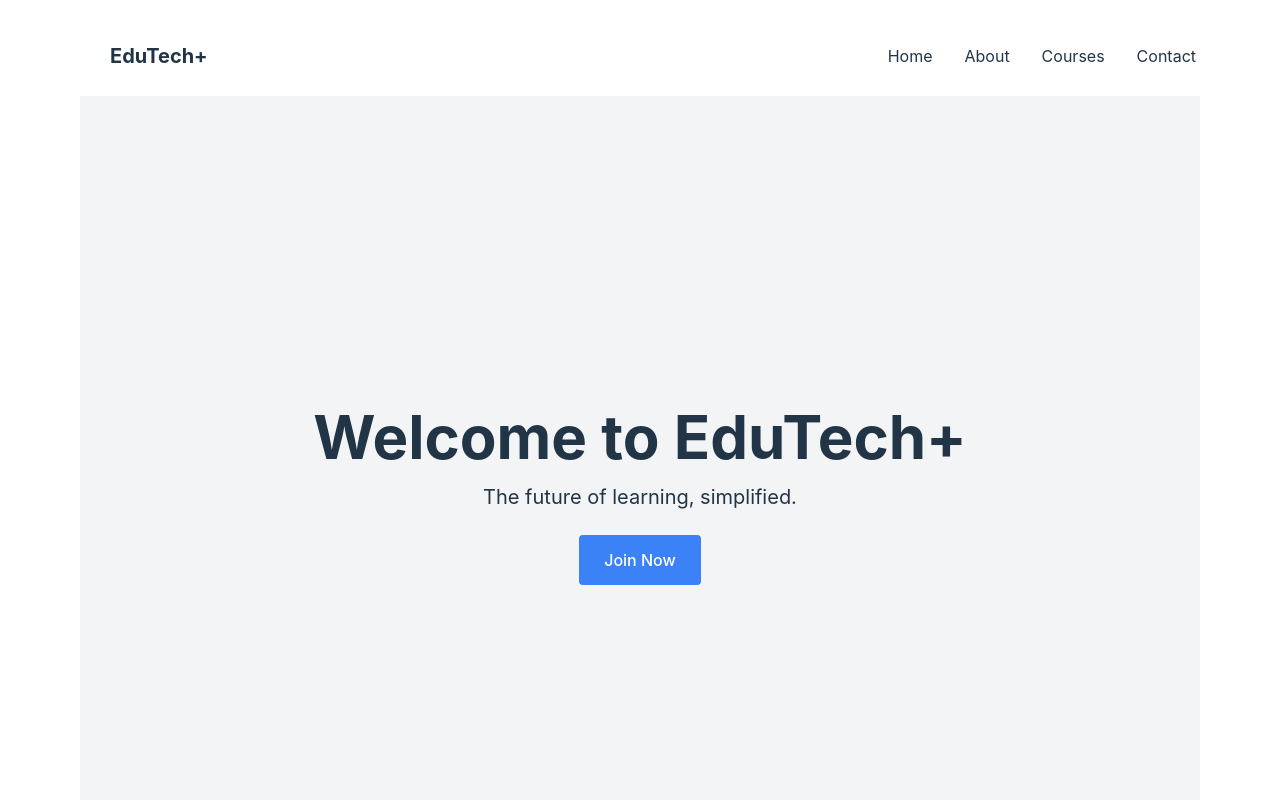
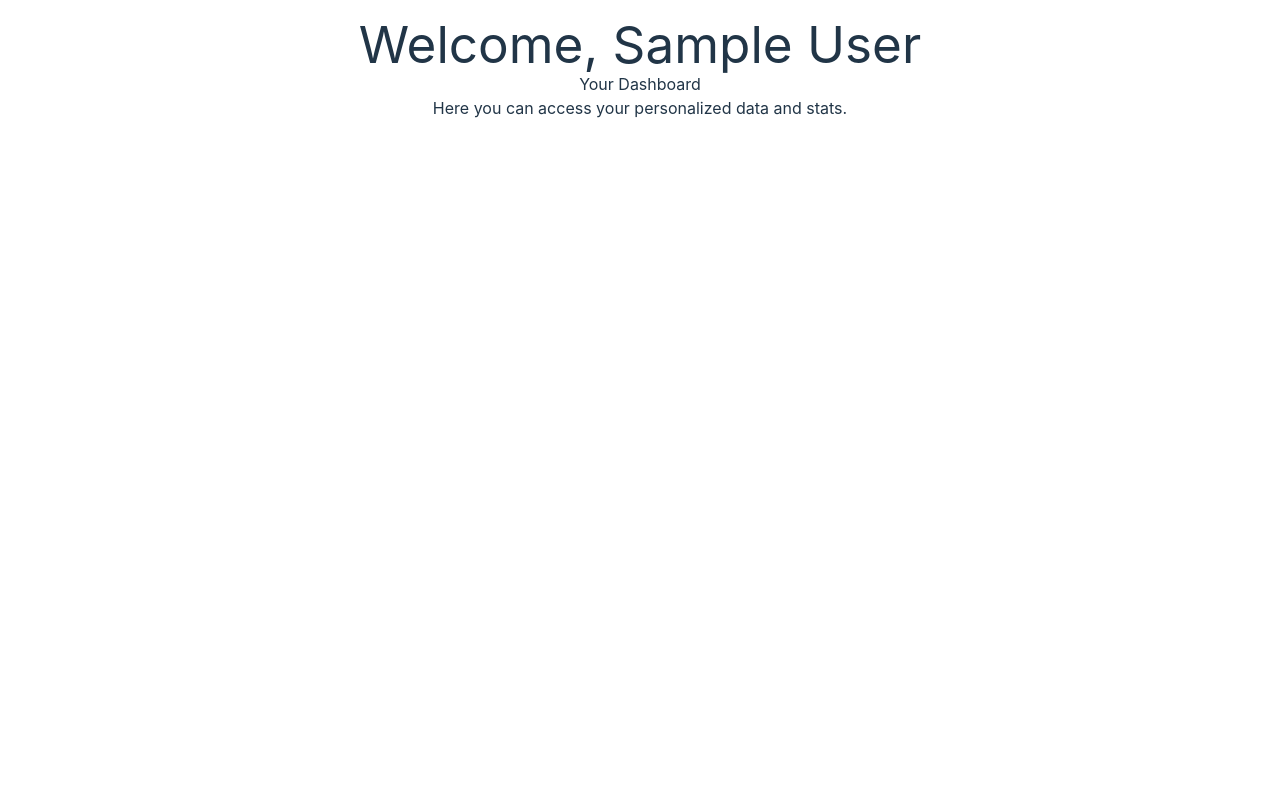
Before and after one commit to Jayesh-Ahirrao/edutechplus, a React (Vite) app: page /dashboard in a window 1280 px wide. Shown: the top 800 px of the page. Built offline with nearby package versions, Linux system fonts and the light colour scheme; sample sign-in values are in the browser's storage.

Commit message:
Auth flow completed

```diff
--- a/src/App.tsx
+++ b/src/App.tsx
@@ -1,13 +1,53 @@
-import './App.css'
-import LandingPage from './pages/LandingPage'
+import { useState } from 'react';
+import { Navigate, Route, BrowserRouter as Router, Routes } from 'react-router-dom';
+import './App.css';
+import LandingPage from './pages/LandingPage';
+import Login from './pages/Login';
+import Dashboard from './pages/Dashboard';
+
 
 function App() {
+  const [user, setUser] = useState(getUserFromLocalStorage);
+
+  // console.log(user);
 
   return (
     <>
-      <LandingPage />
+      <Router>
+        <Routes>
+          <Route
+            path="/login"
+            element={
+              <PrivateRoute user={(!user)} navigateTo="/">
+                <Login />
+              </PrivateRoute>
+            }
+          />
+
+          <Route
+            path="/dashboard"
+            element={
+              <PrivateRoute user={user} navigateTo='/login'>
+                <Dashboard />
+              </PrivateRoute>
+            }
+          />
+          <Route path="/" element={<LandingPage />} />
+        </Routes>
+      </Router>
+
     </>
   )
 }
 
+const PrivateRoute = ({ children, user, navigateTo = "/" }) => {
+  console.log(user);
+  return user ? children : <Navigate to={navigateTo} replace />;
+};
+
+const getUserFromLocalStorage = () => {
+  const storedUser = localStorage.getItem('user');
+  return storedUser ? JSON.parse(storedUser) : null;
+};
+
 export default App
--- a/src/main.tsx
+++ b/src/main.tsx
@@ -1,10 +1,17 @@
-import { StrictMode } from 'react'
-import { createRoot } from 'react-dom/client'
-import App from './App.tsx'
+import { StrictMode } from 'react';
+import { createRoot } from 'react-dom/client';
+import App from './App.tsx';
 import './index.css';
+import { GoogleOAuthProvider } from '@react-oauth/google';
+
+const CLIENT_ID = "782125243852-vdc6p226ng7rsi7t40vvft8q0g83rh7r.apps.googleusercontent.com";
+
+console.log("Client ID: " + CLIENT_ID);
 
 createRoot(document.getElementById('root')!).render(
   <StrictMode>
-    <App />
+    <GoogleOAuthProvider clientId={CLIENT_ID || ""}>
+      <App />
+    </GoogleOAuthProvider>
   </StrictMode>,
 )
--- /dev/null
+++ b/src/pages/Dashboard.tsx
@@ -0,0 +1,28 @@
+import { useEffect, useState } from 'react';
+
+const Dashboard = () => {
+    const [user, setUser] = useState(null);
+
+    useEffect(() => {
+        const storedUser = localStorage.getItem('user');
+        if (storedUser) {
+            setUser(JSON.parse(storedUser));
+        }
+    }, []);
+
+    if (!user) {
+        return <div>Loading...</div>;
+    }
+
+    return (
+        <div>
+            <h1>Welcome, {user.name}</h1>
+            <div>
+                <h2>Your Dashboard</h2>
+                <p>Here you can access your personalized data and stats.</p>
+            </div>
+        </div>
+    );
+};
+
+export default Dashboard;
--- /dev/null
+++ b/src/pages/Login.tsx
@@ -0,0 +1,32 @@
+/* eslint-disable @typescript-eslint/no-explicit-any */
+import { GoogleOAuthProvider, GoogleLogin } from '@react-oauth/google';
+import { jwtDecode } from "jwt-decode";
+
+import { useNavigate } from 'react-router-dom';
+
+const Login = () => {
+    const navigate = useNavigate();
+
+    const handleSuccess = (response: any) => {
+        const decoded = jwtDecode(response.credential);
+        localStorage.setItem('user', JSON.stringify(decoded));
+        navigate('/');
+    };
+
+    const handleError = () => {
+        console.log('Login Failed');
+    };
+
+    return (
+        <GoogleOAuthProvider clientId="782125243852-vdc6p226ng7rsi7t40vvft8q0g83rh7r.apps.googleusercontent.com">
+            <div className="flex justify-center items-center h-screen">
+                <GoogleLogin
+                    onSuccess={handleSuccess}
+                    onError={handleError}
+                />
+            </div>
+        </GoogleOAuthProvider>
+    );
+};
+
+export default Login;
```
Also changed, not shown: package.json (+7 -2 lines), src/Auth/Auth.tsx (added), 1 other file (tests, documents, lock files or other folders).
